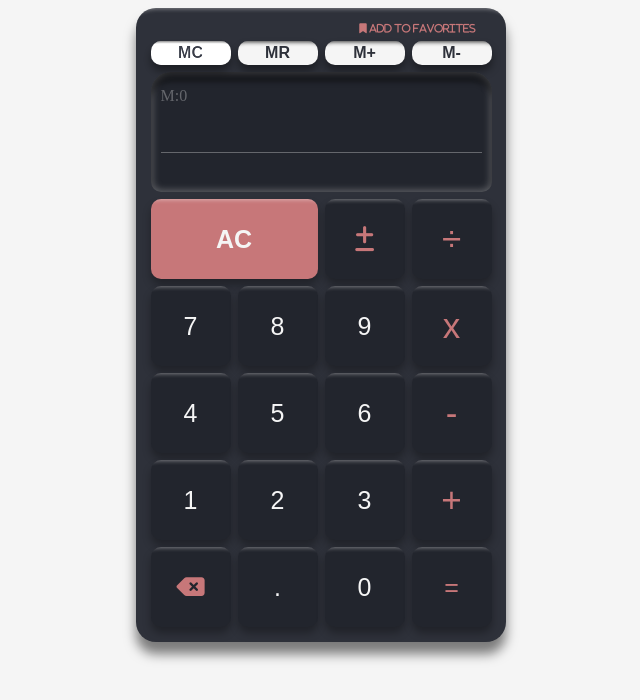
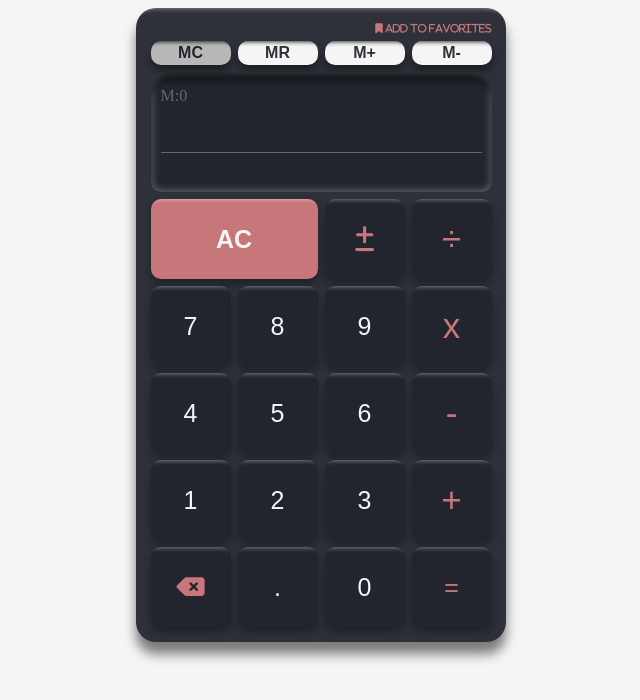
Before and after one commit to Nursizzy/HomeWorks, a plain HTML site: page 7th Home Work/index.html in a window 1280 px wide. In both pictures the pointer is over the button "MC". Shown: the whole page, without its empty margins (319-959 px from the left). Drawn offline with Linux system fonts and the light colour scheme.

Commit message:
Update style.css

```diff
--- a/7th Home Work/style.css
+++ b/7th Home Work/style.css
@@ -27,7 +27,6 @@ body {
   color: #c77779;
   cursor: pointer;
   font-size: 10px;
-  padding-right: 1rem;
 }
 
 a {
@@ -80,7 +79,9 @@ a:hover {
 .button:hover {
   filter: brightness(125%);
 }
-
+.special:hover {
+	filter: brightness(75%);
+}
 button:active {
   transform: scale(0.95);
   box-shadow: 0 6px 6px 0 rgba(0, 0, 0, 0.3);
@@ -137,5 +138,4 @@ button:active {
 .output .currentNum {
   color: #f5f5f5;
   font-size: 35px;
-	j
 }
```
